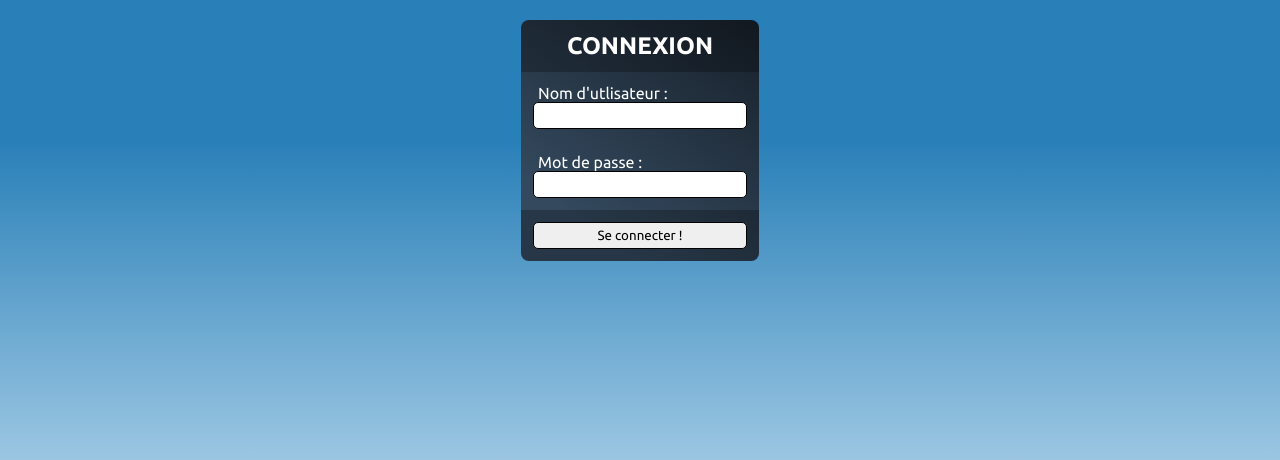
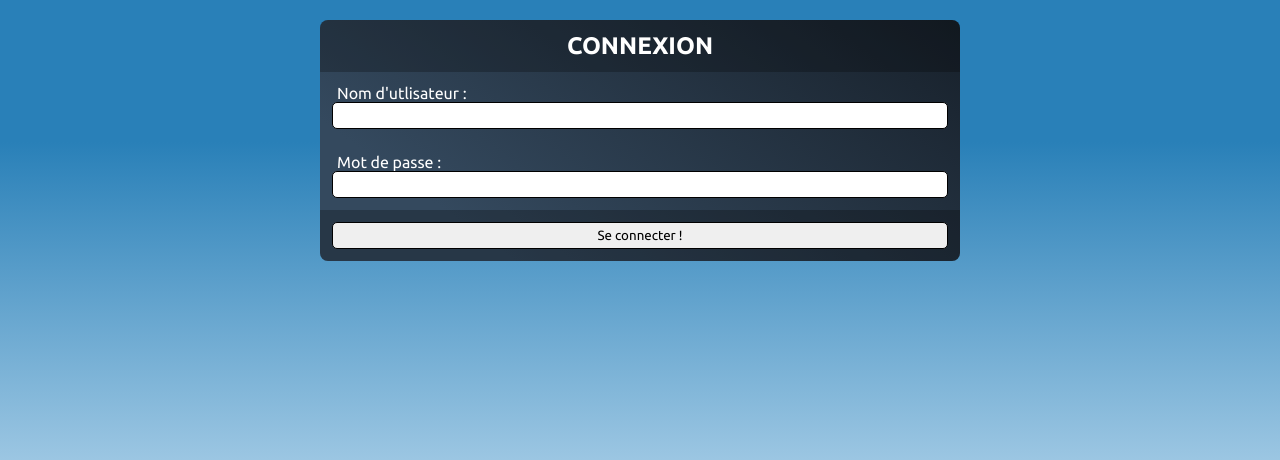
Before and after one commit to CrafterHide-Dev/TP-git, a PHP site: page /connexion.php in a window 1280 px wide. Shown: the part 18-478 px from the top of the page. Run offline with PHP 8.4, Linux system fonts and the light colour scheme.

Commit message:
Update forms.css

```diff
--- a/assets/css/forms.css
+++ b/assets/css/forms.css
@@ -6,6 +6,7 @@ form.form {
 	background: linear-gradient(36deg, #34495e 20%, #17202a);
 	color: white;
 	max-width: 800px;
+	min-width: 50%;
 }
 
 form.form div.title-box {
```
